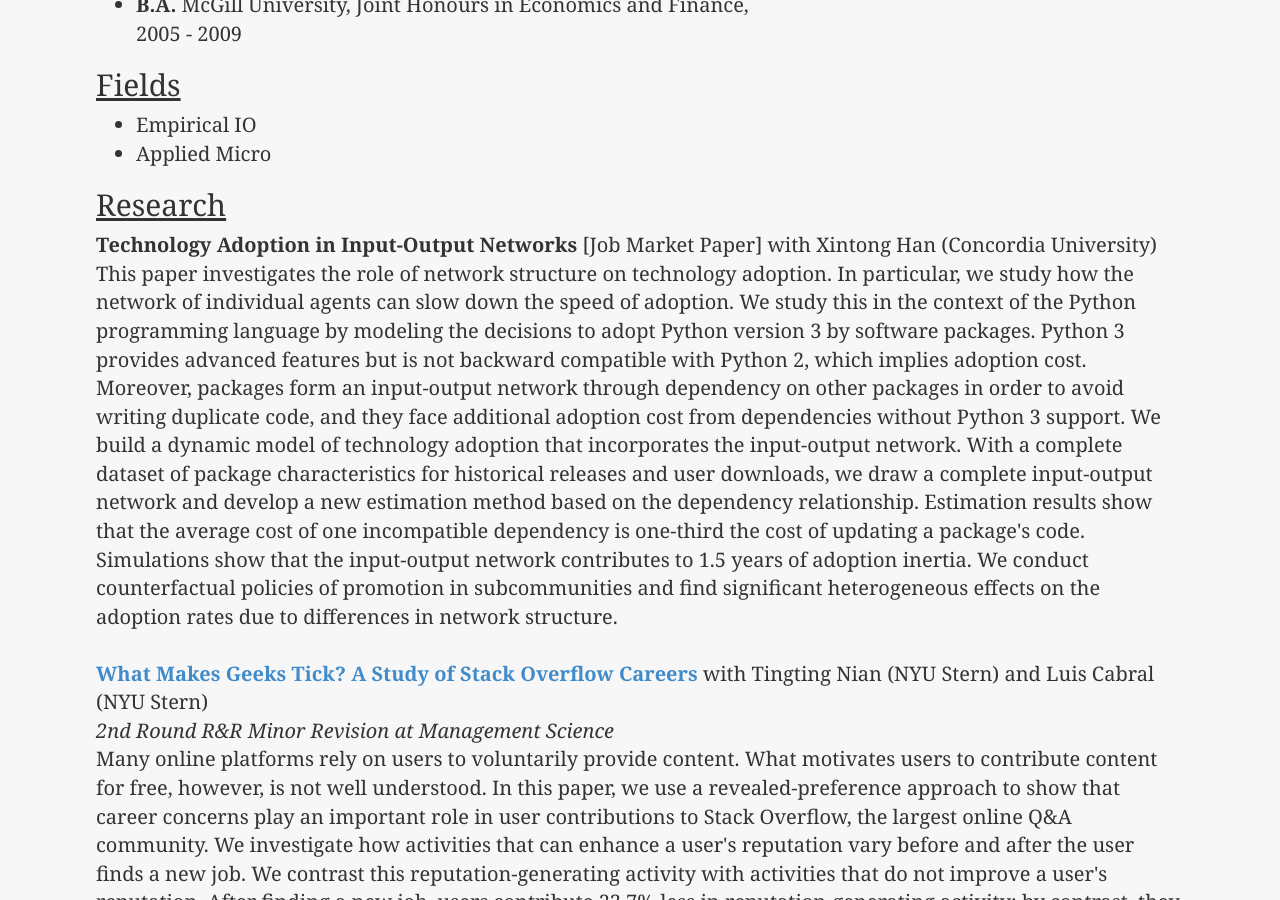
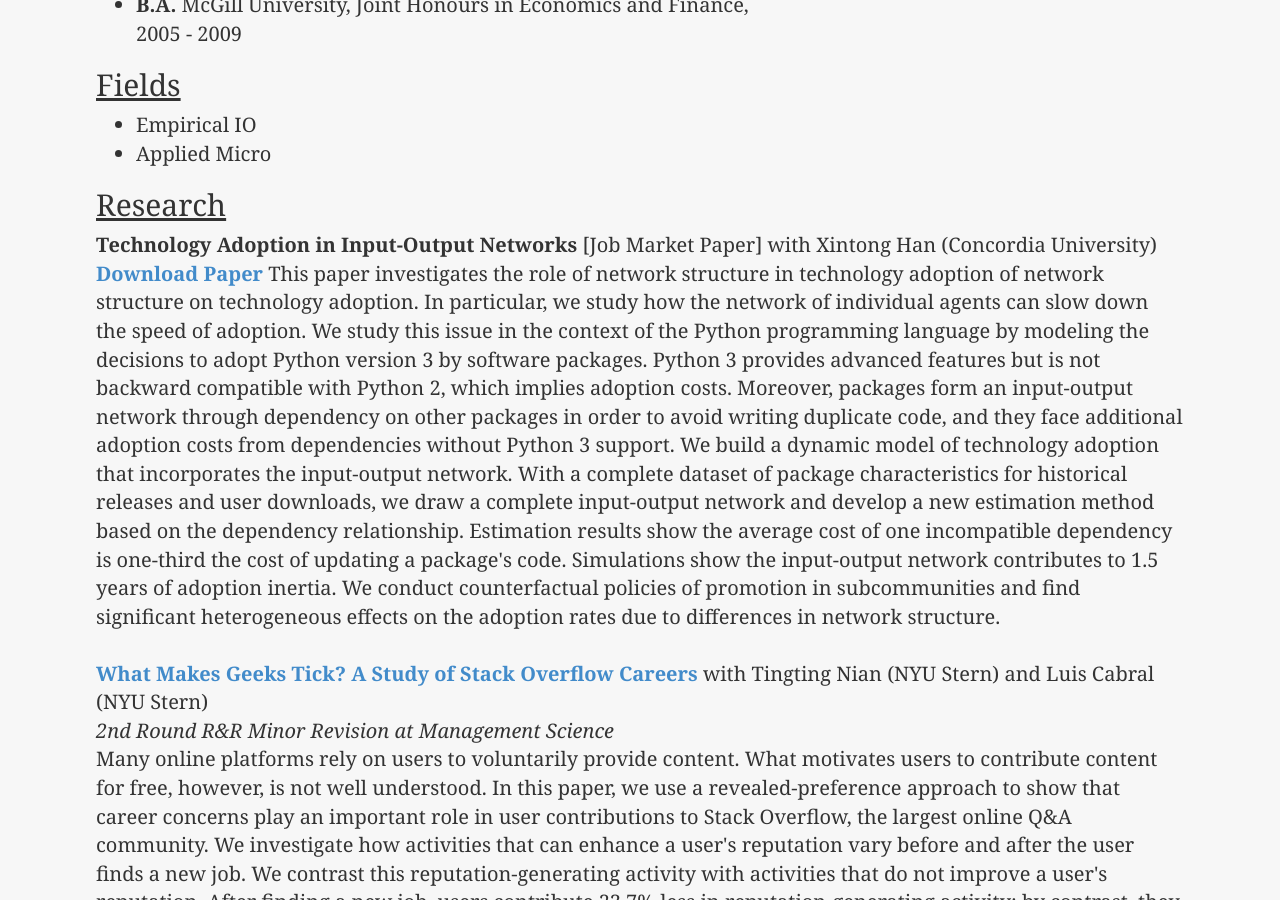
Before and after one commit to x-u/x-u.github.io, a Jekyll site: the page built from index.html, in a window 1280 px wide and 900 px high, scrolled down 771 px. Built offline with Jekyll 4.4.1, drawn with Linux system fonts in a browser that asks for light colours; the list of posts is cut into pages by our own code.

Commit message:
Initial commit

```diff
--- a/index.html
+++ b/index.html
@@ -48,8 +48,8 @@
 
 <b>Technology Adoption in Input-Output Networks</b> [Job Market Paper]
 with Xintong Han (Concordia University)<br>
-<!-- <A HREF="http://x-u.github.io/Xu_JMP_Stack_Overflow.pdf"><B>Download Paper</B></A> -->
-This paper investigates the role of network structure on technology adoption. In particular, we study how the network of individual agents can slow down the speed of adoption. We study this in the context of the Python programming language by modeling the decisions to adopt Python version 3 by software packages. Python 3 provides advanced features but is not backward compatible with Python 2, which implies adoption cost. Moreover, packages form an input-output network through dependency on other packages in order to avoid writing duplicate code, and they face additional adoption cost from dependencies without Python 3 support. We build a dynamic model of technology adoption that incorporates the input-output network. With a complete dataset of package characteristics for historical releases and user downloads, we draw a complete input-output network and develop a new estimation method based on the dependency relationship. Estimation results show that the average cost of one incompatible dependency is one-third the cost of updating a package's code. Simulations show that the input-output network contributes to 1.5 years of adoption inertia. We conduct counterfactual policies of promotion in subcommunities and find significant heterogeneous effects on the adoption rates due to differences in network structure.
+<A HREF="http://x-u.github.io/Xu_JMP.pdf"><B>Download Paper</B></A>
+This paper investigates the role of network structure in technology adoption of network structure on technology adoption. In particular, we study how the network of individual agents can slow down the speed of adoption. We study this issue in the context of the Python programming language by modeling the decisions to adopt Python version 3 by software packages. Python 3 provides advanced features but is not backward compatible with Python 2, which implies adoption costs. Moreover, packages form an input-output network through dependency on other packages in order to avoid writing duplicate code, and they face additional adoption costs from dependencies without Python 3 support. We build a dynamic model of technology adoption that incorporates the input-output network. With a complete dataset of package characteristics for historical releases and user downloads, we draw a complete input-output network and develop a new estimation method based on the dependency relationship. Estimation results show the average cost of one incompatible dependency is one-third the cost of updating a package's code. Simulations show the input-output network contributes to 1.5 years of adoption inertia. We conduct counterfactual policies of promotion in subcommunities and find significant heterogeneous effects on the adoption rates due to differences in network structure.
 
 <br><br>
 <A HREF="http://x-u.github.io/Xu_JMP_Stack_Overflow.pdf"><B>What Makes Geeks Tick? A Study of Stack Overflow Careers </B></A>with Tingting Nian (NYU Stern) and Luis Cabral (NYU Stern)<br><i>2nd Round R&R Minor Revision at Management Science</i><br>
```
